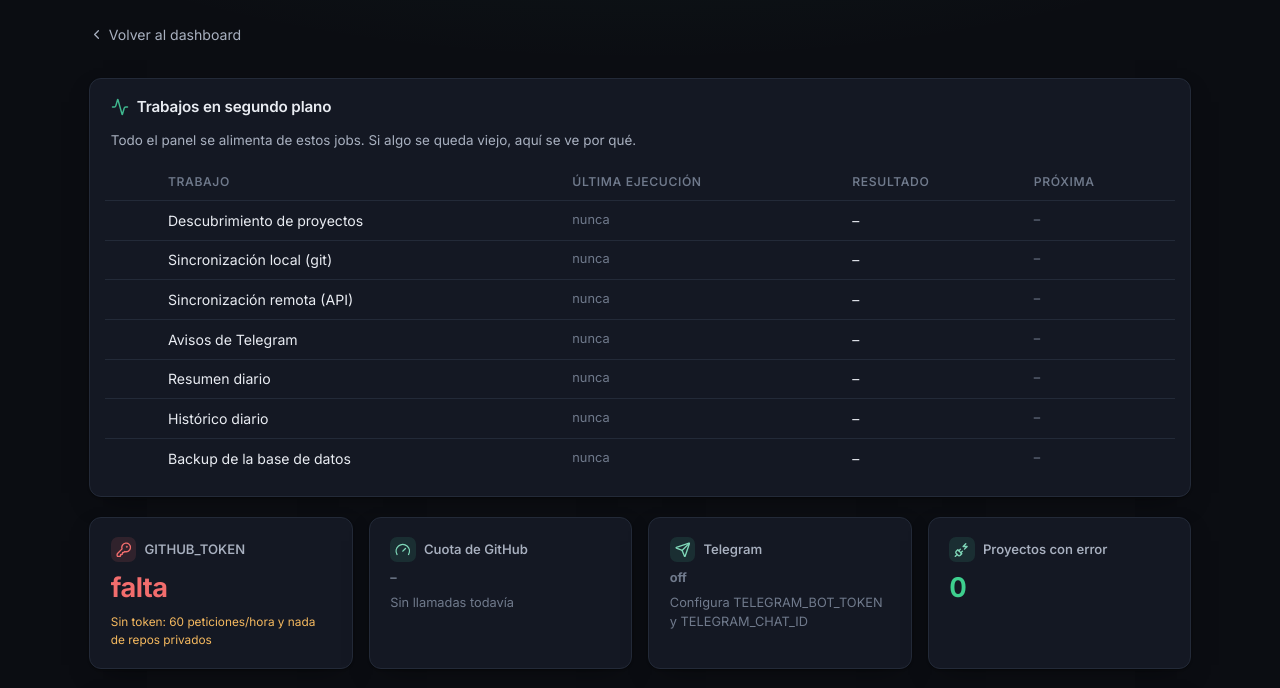
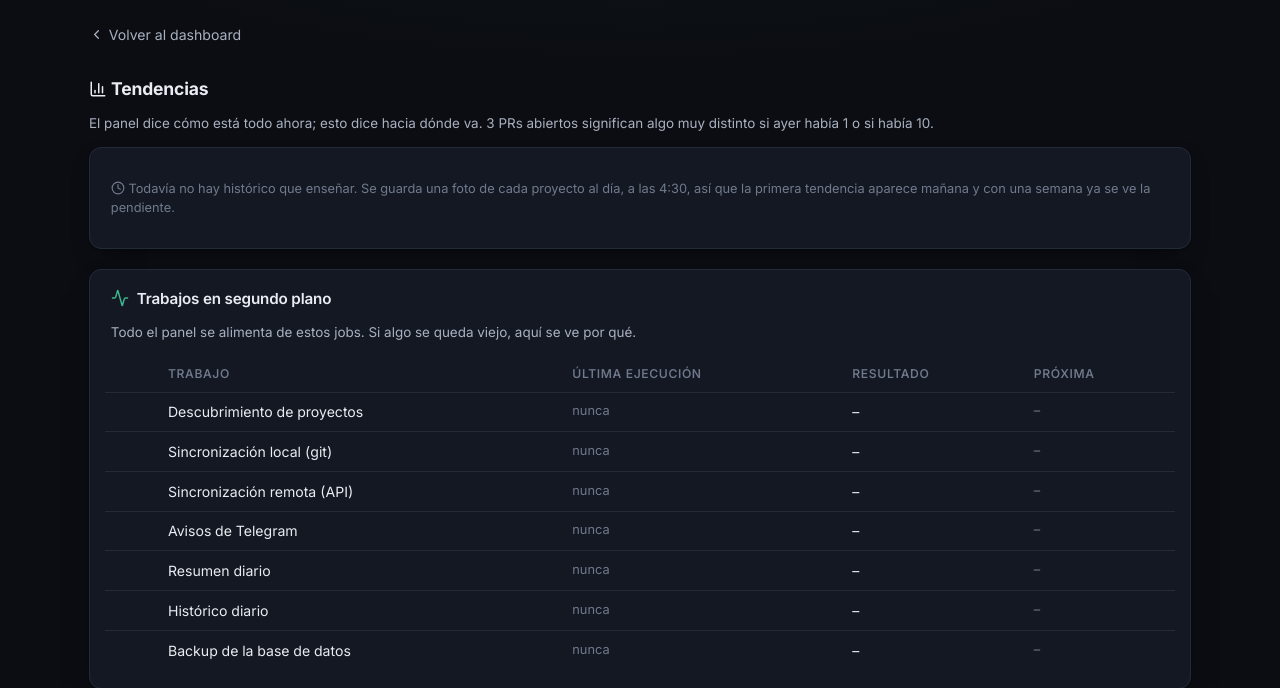
Before and after one commit to PabloRS98/projects-dashboard, a FastAPI app: page /estado in a window 1280 px wide. Shown: the part 58-746 px from the top of the page. Run offline with FastAPI, Linux system fonts and the light colour scheme; parts of the project's set-up code (start-up, migrations or seed data) failed here and were passed over.

Commit message:
[PD-A2] Completar la vista de tendencias
Decision de producto: camino A del hallazgo, completar el subsistema en vez
de retirarlo.

Habia un modelo ProjectSnapshot, un job diario, poda a 400 dias, cascada de
borrado configurada a mano y su suite de tests, y ninguna vista leia nada:
series() solo se invocaba desde sus propios tests. Unas 250 lineas de codigo
correcto, probado, y sin servir para nada.

Se anade la vista en el panel de estado (agregada de todos los proyectos) y
en la ficha de cada uno (la suya), con cuatro metricas: commits, PRs, issues
y TODOs. Cada una con la cifra de hoy, cuanto ha cambiado y desde cuando.
Sin librerias: una polilinea SVG, igual que el sparkline que ya existia.
stars se deja fuera a proposito, mide atencion de terceros y no trabajo.

Dos decisiones sobre como se presenta:

- Con menos de dos puntos no se dibuja nada y se explica por que. Una recta
  horizontal pareceria un dato estable cuando lo que pasa es que el
  historico esta vacio -y hoy lo esta: la tabla tiene cero filas, el job
  lleva programado desde ayer.
- El delta cuenta los dias que hay de dato, no la ventana pedida. Con dos
  semanas de historico, "-195 en 90 dias" es falso e invita a leer la
  pendiente como si fuera trimestral.

Se anade history.project_series() y se extrae la lista blanca de campos a
CAMPOS_SERIE, compartida por las dos funciones.

Co-Authored-By: Claude Opus 5 <noreply@anthropic.com>

```diff
--- a/app/routers/projects.py
+++ b/app/routers/projects.py
@@ -11,7 +11,7 @@ from ..database import SessionLocal, get_db
 from ..flash import redirect_flash
 from ..models import Project, TaskItem
 from ..security import safe_external_url
-from ..services import github_client, local_scanner, readme, scheduler, telegram
+from ..services import github_client, history, local_scanner, readme, scheduler, telegram
 from ..services.sync import normalize_remote_repo, sync_project
 from ..templating import templates
 
@@ -218,6 +218,49 @@ def tv_mode(request: Request, db: Session = Depends(get_db)):
     })
 
 
+# Métricas del histórico que se pintan como tendencia, en este orden.
+# `stars` se deja fuera a propósito: mide atención de terceros, no trabajo
+# propio, y en un panel personal no dice nada accionable.
+TENDENCIAS = (
+    ("commits_7d", "Commits (7 días)", "git-commit-horizontal"),
+    ("open_prs", "PRs abiertos", "git-pull-request"),
+    ("open_issues", "Issues abiertas", "circle-dot"),
+    ("todo_count", "TODOs en el código", "list-todo"),
+)
+TENDENCIA_DIAS = 90
+
+
+def _tendencias(db: Session, project_id: int | None = None, days: int = TENDENCIA_DIAS) -> list[dict]:
+    """Series del histórico listas para pintar, globales o de un proyecto.
+
+    Devuelve siempre las cuatro métricas aunque estén vacías: así la plantilla
+    puede decir "todavía no hay histórico" en vez de esconder la sección, que es
+    lo que haría pensar que la funcionalidad no existe.
+    """
+    salida = []
+    for campo, etiqueta, icono in TENDENCIAS:
+        puntos = (
+            history.series(db, campo, days)
+            if project_id is None
+            else history.project_series(db, project_id, campo, days)
+        )
+        valores = [valor for _, valor in puntos]
+        salida.append({
+            "campo": campo,
+            "label": etiqueta,
+            "icon": icono,
+            # Días que abarca el dato, no la ventana pedida: con dos semanas de
+            # histórico, "−195 en 90 días" es falso y además invita a leer la
+            # pendiente como si fuera trimestral.
+            "dias": (puntos[-1][0] - puntos[0][0]).days if len(puntos) > 1 else 0,
+            "puntos": puntos,
+            "primero": valores[0] if valores else None,
+            "actual": valores[-1] if valores else None,
+            "delta": (valores[-1] - valores[0]) if len(valores) > 1 else None,
+        })
+    return salida
+
+
 @router.get("/estado")
 def system_status(request: Request, db: Session = Depends(get_db)):
     """Salud del propio panel: qué jobs han corrido, cuota de la API y configuración.
@@ -245,6 +288,7 @@ def system_status(request: Request, db: Session = Depends(get_db)):
     return templates.TemplateResponse(request, "estado.html", {
         "jobs": jobs,
         "errores": errores,
+        "tendencias": _tendencias(db),
         "rate_limit": github_client.rate_limit,
         "telegram_ok": telegram.is_configured(),
         "github_token": bool(settings.github_token),
@@ -272,6 +316,7 @@ def project_detail(project_id: int, request: Request, db: Session = Depends(get_
         "p": project,
         "commits": commits,
         "todos": todos,
+        "tendencias": _tendencias(db, project.id),
         "readme_html": readme.render(readme_raw, project.repo_url, project.branch) if readme_raw else None,
         "stale_days": settings.stale_project_days,
         "stale_pr_days": settings.stale_pr_days,
--- a/app/static/css/style.css
+++ b/app/static/css/style.css
@@ -615,6 +615,22 @@ details[open] summary { margin-bottom: .7rem; }
 .spark-bar { fill: var(--accent); }
 .spark-bar.empty { fill: var(--border-2); }
 
+/* ---------- Tendencias del histórico ---------- */
+/* La tarjeta reutiliza .stat-head y .big-number de las tarjetas de resumen: es
+   la misma jerarquía visual (etiqueta, cifra grande, matiz debajo) y así una
+   métrica se lee igual esté donde esté. */
+.trend-card { display: flex; flex-direction: column; gap: .35rem; min-width: 0; }
+.trend-card .stat-head { display: flex; align-items: center; gap: .5rem; color: var(--text-2); font-size: .82rem; font-weight: 550; }
+.trend-delta { display: flex; align-items: center; gap: .3rem; font-size: .78rem; color: var(--text-3); }
+.trend-delta.positive { color: var(--positive); }
+.trend-delta.warning { color: var(--warning); }
+
+/* preserveAspectRatio="none" en el SVG: la línea se estira al ancho de la
+   tarjeta sin recalcular las coordenadas, que van en un viewBox fijo. */
+.trend { display: block; width: 100%; height: 64px; margin-top: .2rem; }
+.trend-line { fill: none; stroke: var(--accent); stroke-width: 2; vector-effect: non-scaling-stroke;
+              stroke-linejoin: round; stroke-linecap: round; }
+
 /* ---------- Vista de tabla densa ---------- */
 table.dense td { vertical-align: top; }
 table.dense tr.archived { opacity: .6; }
--- a/app/templates/_widgets.html
+++ b/app/templates/_widgets.html
@@ -24,6 +24,54 @@
     {%- endfor -%}
 </svg>
 {%- endif -%}
+{% endmacro %}
+
+{% macro trend(puntos, width=320, height=64) %}
+{#- Serie diaria del histórico. Polilínea y no barras como `sparkline`: aquí son
+    hasta 90 puntos, y a esa densidad una barra por día queda en un píxel.
+    Sigue siendo SVG a mano por la misma razón que el otro: no compensa cargar
+    una librería de gráficos para dibujar una línea.
+
+    Con menos de dos puntos no se pinta nada: una recta horizontal parecería un
+    dato estable cuando lo que pasa es que no hay histórico todavía. -#}
+{%- if puntos|length > 1 -%}
+{%- set valores = puntos|map(attribute=1)|list -%}
+{%- set alto = valores|max -%}
+{%- set bajo = valores|min -%}
+{%- set rango = (alto - bajo) or 1 -%}
+{%- set paso = width / (puntos|length - 1) -%}
+{%- set coords = [] -%}
+{%- for valor in valores -%}
+{%- set _ = coords.append("%s,%s" % (
+    (loop.index0 * paso)|round(1),
+    (height - 2 - ((valor - bajo) / rango) * (height - 4))|round(1)
+)) -%}
+{%- endfor -%}
+<svg class="trend" width="{{ width }}" height="{{ height }}" viewBox="0 0 {{ width }} {{ height }}"
+     preserveAspectRatio="none" role="img"
+     aria-label="Evolución de {{ puntos|length }} días: de {{ valores|first }} a {{ valores|last }}">
+    <polyline class="trend-line" points="{{ coords|join(' ') }}" />
+</svg>
+{%- endif -%}
+{% endmacro %}
+
+{% macro trend_card(t) %}
+{#- Una métrica del histórico: cifra de hoy, cuánto ha cambiado y la línea. -#}
+<div class="card trend-card">
+    <span class="stat-head">{{ icon(t.icon, 15) }} {{ t.label }}</span>
+    <p class="big-number">{{ t.actual if t.actual is not none else "–" }}</p>
+    {% if t.delta is not none and t.delta != 0 %}
+    {#- Baja es bueno en PRs, issues y TODOs; en commits es al revés. Lo dice el
+        propio campo, no el signo. -#}
+    <span class="trend-delta {{ 'positive' if (t.delta < 0) != (t.campo == 'commits_7d') else 'warning' }}">
+        {{ icon("trending-down" if t.delta < 0 else "trending-up", 12) }}
+        {{ "+%d"|format(t.delta) if t.delta > 0 else t.delta }} en {{ t.dias }} días (desde {{ t.primero }})
+    </span>
+    {% elif t.delta == 0 %}
+    <span class="trend-delta subtle">sin cambios en {{ t.dias }} días</span>
+    {% endif %}
+    {{ trend(t.puntos) }}
+</div>
 {% endmacro %}
 
 {% macro estado_badges(p, stale_days, stale_pr_days) %}
--- a/app/templates/estado.html
+++ b/app/templates/estado.html
@@ -1,9 +1,31 @@
 {% extends "base.html" %}
 {% from "_icons.html" import icon %}
+{% from "_widgets.html" import trend_card %}
 {% block title %}Estado del sistema · Proyectos{% endblock %}
 {% block content %}
 
 <a href="/" class="back-link">{{ icon("chevron-left", 15) }} Volver al dashboard</a>
+
+<section>
+    <h3>{{ icon("chart-column") }} Tendencias</h3>
+    <p class="hint">El panel dice cómo está todo ahora; esto dice hacia dónde va.
+        3 PRs abiertos significan algo muy distinto si ayer había 1 o si había 10.</p>
+    {# |list y no |first: con StrictUndefined, `|first` sobre una secuencia vacía
+       lanza en vez de devolver algo falsy, que es exactamente el caso normal
+       mientras no haya histórico. #}
+    {% set con_datos = tendencias|selectattr("puntos")|list %}
+    {% if con_datos %}
+    <div class="grid-summary">
+        {% for t in tendencias %}{{ trend_card(t) }}{% endfor %}
+    </div>
+    {% else %}
+    <div class="card">
+        <p class="subtle">{{ icon("clock", 14) }} Todavía no hay histórico que enseñar.
+            Se guarda una foto de cada proyecto al día, a las 4:30, así que la primera
+            tendencia aparece mañana y con una semana ya se ve la pendiente.</p>
+    </div>
+    {% endif %}
+</section>
 
 <section class="card">
     <h3>{{ icon("activity") }} Trabajos en segundo plano</h3>
```
Also changed, not shown: app/services/history.py (+32 -9 lines), app/templates/detail.html (+13 -1 lines), tests/test_tendencias.py (added, +125 -0 lines), CHANGELOG.md, 2 other files.
